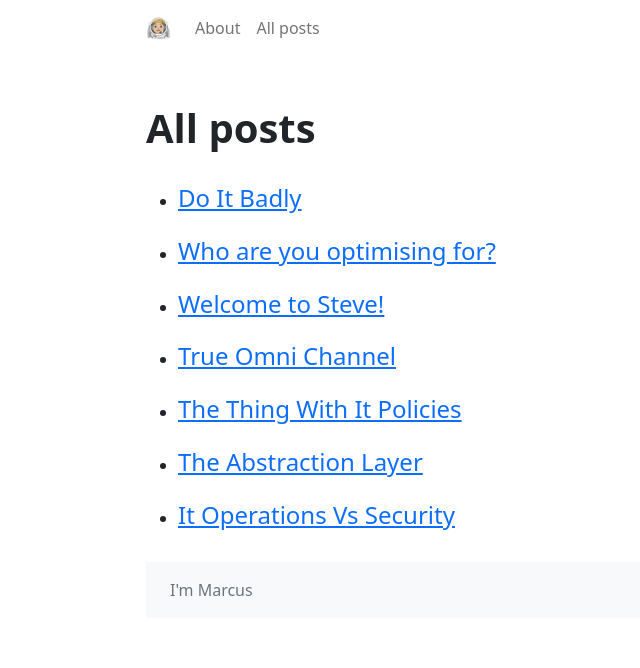
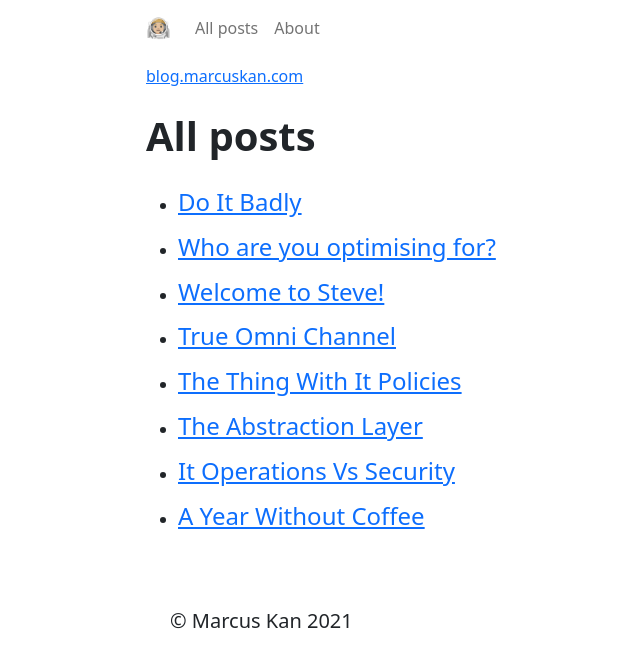
Before and after one commit to marcuskan/marcuskan.github.io, a Jekyll site: the page built from index.markdown, in a window 1280 px wide. Shown: the top 668 px of the page, without its empty margins (126-766 px from the left). Built offline with Jekyll 4.4.1, drawn with Linux system fonts in a browser that asks for light colours.

Commit message:
Initial commit

```diff
--- a/_config.yml
+++ b/_config.yml
@@ -26,7 +26,10 @@ baseurl: '' # the subpath of your site, e.g. /blog
 url: 'https://marcuskan.github.io/' # the base hostname & protocol for your site, e.g. http://example.com
 twitter_username: marcuskan
 github_username: marcuskan
+
+# Custom stuff
 permalink: :title/
+copyright: 'Marcus Kan'
 
 # Build settings
 # theme: minima
--- a/_includes/footer.html
+++ b/_includes/footer.html
@@ -1,5 +1,15 @@
-<footer class="footer mt-auto py-3 bg-light">
+<div class="row">
+  <div class="col-sm"></div>
+  <div class="col-sm"></div>
+</div>
+
+<footer class="footer mt-auto">
   <div class="container">
-    <span class="text-muted">I'm Marcus</span>
+    <div class="row fs-5 my-5">
+      <div class="col-sm">
+        &copy; {{ site.copyright }} {{ 'now' | date: "%Y" }}
+      </div>
+      <div class="col-sm"></div>
+    </div>
   </div>
 </footer>
--- a/_includes/header.html
+++ b/_includes/header.html
@@ -1,4 +1,4 @@
-<nav class="navbar navbar-expand-lg navbar-light mb-5">
+<nav class="navbar navbar-expand-lg navbar-light mb-2">
   <a class="navbar-brand" href="/">🧑🏼‍🚀</a>
   <button
     class="navbar-toggler"
@@ -14,11 +14,17 @@
   <div class="collapse navbar-collapse" id="navbarNav">
     <ul class="navbar-nav">
       <li class="nav-item">
-        <a class="nav-link" aria-current="page" href="/about">About</a>
+        <a class="nav-link link-primary" href="/">All posts</a>
       </li>
       <li class="nav-item">
-        <a class="nav-link" href="/">All posts</a>
+        <a class="nav-link link-primary" aria-current="page" href="/about"
+          >About</a
+        >
       </li>
     </ul>
   </div>
 </nav>
+
+<div class="mb-3">
+  <a href="/">blog.marcuskan.com</a>
+</div>
--- a/_layouts/home.html
+++ b/_layouts/home.html
@@ -17,7 +17,7 @@ layout: default
   <ul class="post-list">
     {%- assign date_format = site.minima.date_format | default: "%b %-d, %Y" -%}
     {%- for post in posts -%}
-    <li class="py-2">
+    <li class="py-1">
       <h4>
         <a class="post-link" href="{{ post.url | relative_url }}">
           {{ post.title | escape }}
--- a/_layouts/post.html
+++ b/_layouts/post.html
@@ -3,10 +3,13 @@ layout: default
 ---
 
 <article class="post">
-  <a href="/">Back</a>
   <header class="post-header">
     <h1 class="post-title fw-bold my-4">{{ page.title | escape }}</h1>
   </header>
 
   <div class="post-content fs-5">{{ content }}</div>
 </article>
+
+<div class="mt-5">
+  <a href="/">Back</a>
+</div>
```
Also changed, not shown: _posts/2021-01-06-a-year-without-coffee.md (added).
